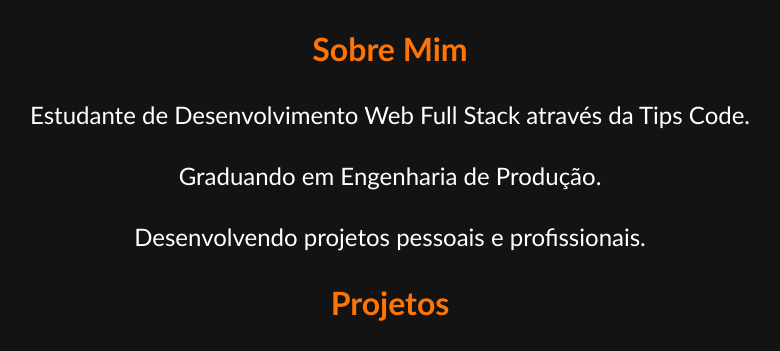
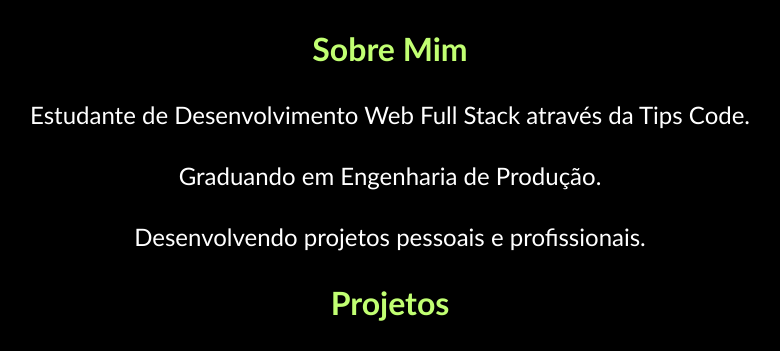
Before and after one commit to lucaseabsouza/portfolio-v2, a plain HTML site: page index.html in a window 1280 px wide. Shown: the part 369-720 px from the top of the page, without its empty margins (250-1030 px from the left). Drawn offline with Linux system fonts and the light colour scheme.

Commit message:
Sets on ID Visual

```diff
--- a/css/style.css
+++ b/css/style.css
@@ -1,7 +1,7 @@
 :root{
-    --main-color: #FE7506;
+    --main-color: #C1FF72;
     --sec-color: #ffffff;
-    --ter-color: #131313;
+    --ter-color: #000000;
 }
 
 body{
```
Also changed, not shown: imgs/foto_lucas_gradiente.png.
